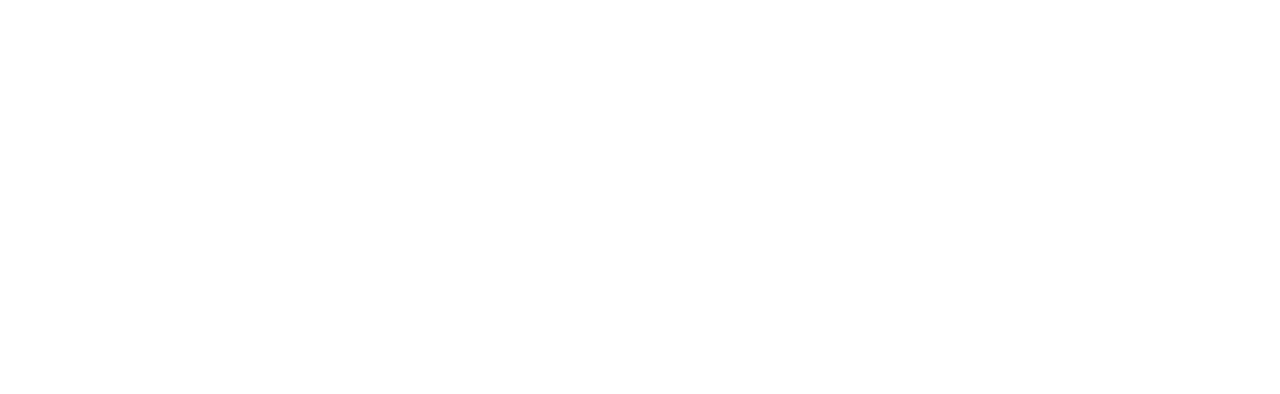
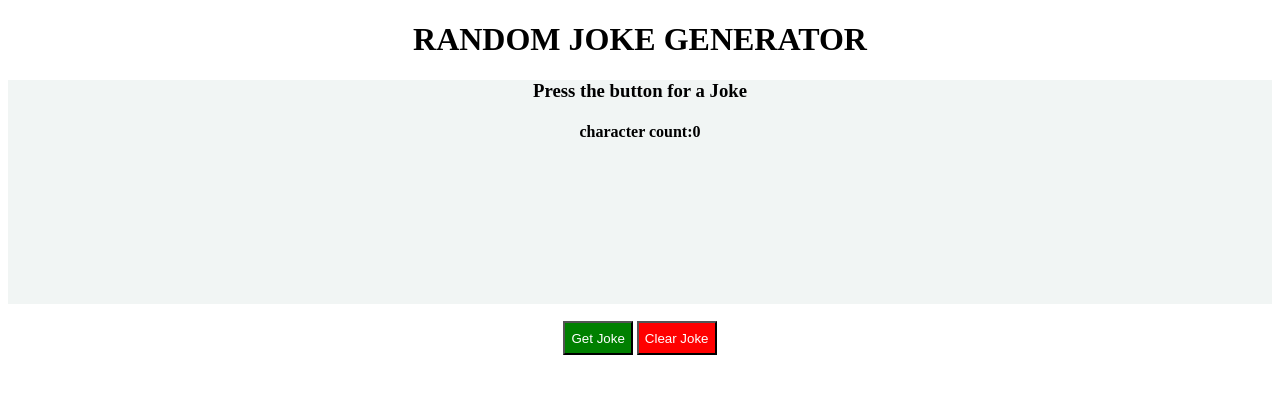
Before and after one commit to ayushkashyap0007/ayush, a plain HTML site: page index.html in a window 1280 px wide. Drawn offline with Linux system fonts and the light colour scheme.

Commit message:
Add files via upload

```diff
--- a/index.html
+++ b/index.html
@@ -4,8 +4,62 @@
     <meta charset="UTF-8">
     <meta name="viewport" content="width=device-width, initial-scale=1.0">
     <title>Document</title>
+    <style>
+        .box{
+
+             text-align: center;
+             justify-content: center;
+             height: 300px;
+             color: black;
+
+
+             display:;
+        }
+
+        .ayush{
+            text-align: center;
+
+
+
+        }
+        .buttton{
+            color: white;
+            background-color: red;
+            height: 34px;
+        }
+
+
+        .buton{
+            color: white;
+            background-color: green;
+            height: 34px;
+        }
+        .container{
+            background-color: rgb(241, 245, 244);
+            height: 224px;
+            justify-content: center;
+
+
+        }
+    </style>
 </head>
 <body>
+    <div class="box">
+        <h1>RANDOM JOKE GENERATOR
+        </h1>
+        <div class="container">
+            <h3>Press the button for a Joke</h3>
+            <h4>character count:0</h4>
+        </div>
+
+    </div>
+    <div class="ayush">
+        <button class="buton">Get Joke</button>
+
+    <button class="buttton">Clear Joke</button>
+    </div>
+    <script src="index.js"></script>
+
 
 </body>
 </html>
```
